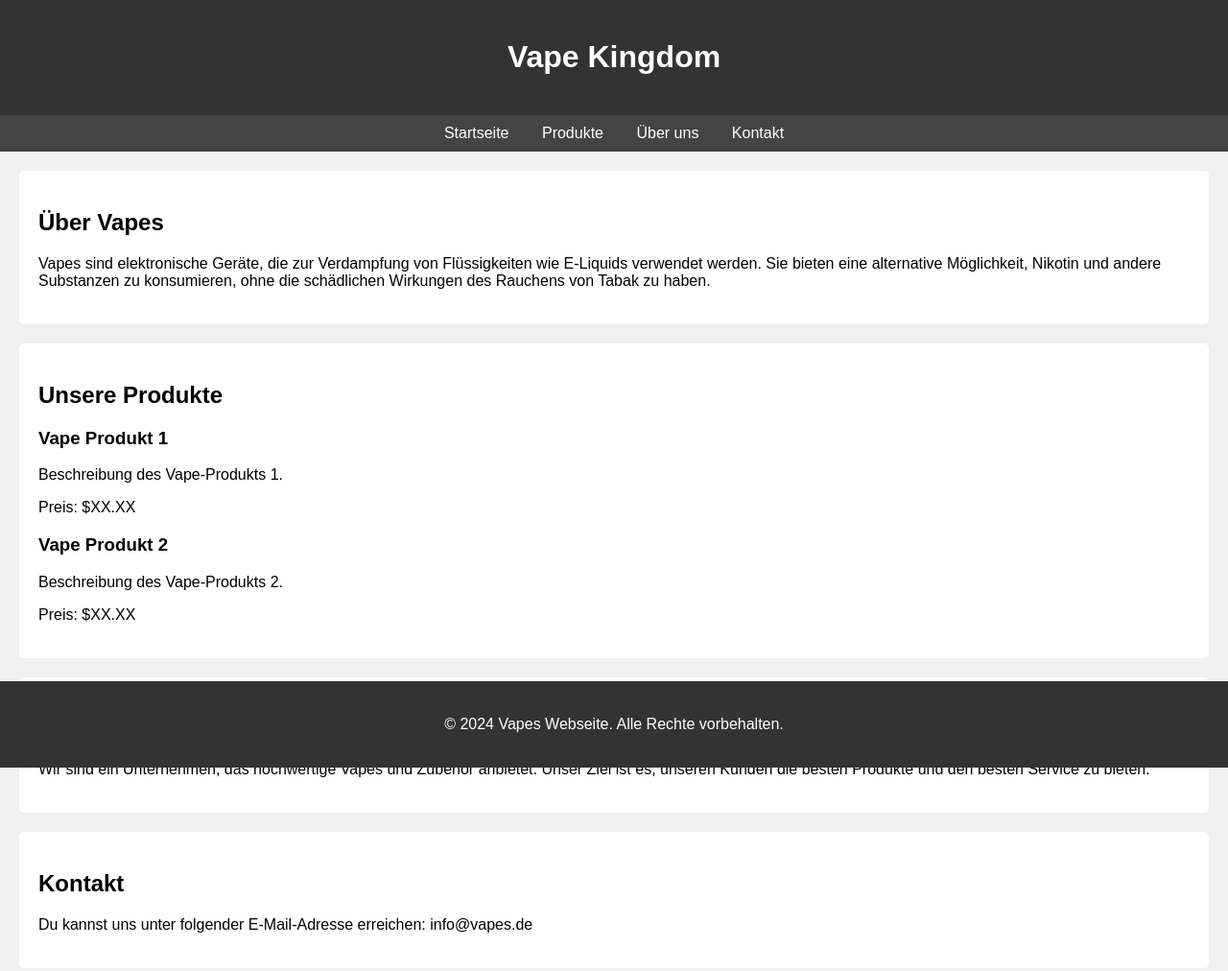
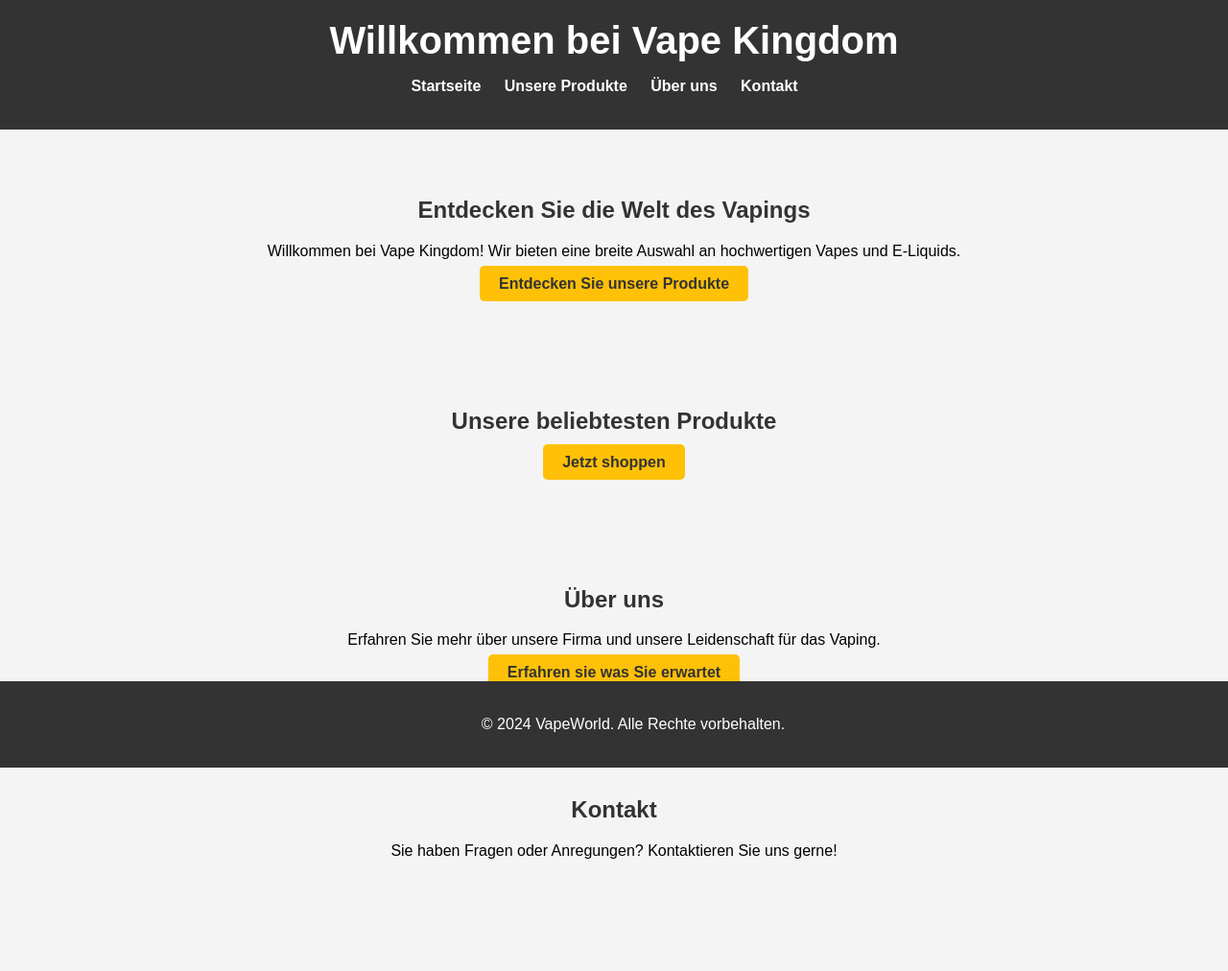
Before and after one commit to sn156675/Vapes, a plain HTML site: page index.html in a window 1280 px wide. Shown: the whole page at 96% size. After the commit the page ends 962 px from the top, so only its background shows below. Drawn offline with Linux system fonts and the light colour scheme.

Commit message:
Alles überarbeitet und verbessert, Einkaufswagen hinzugefügt

```diff
--- a/index.html
+++ b/index.html
@@ -3,99 +3,106 @@
 <head>
     <meta charset="UTF-8">
     <meta name="viewport" content="width=device-width, initial-scale=1.0">
-    <title>Vapes Webseite</title>
+    <title>Willkommen bei VapesWorld</title>
+    <link rel="stylesheet" href="styles.css"> <!-- Stildefinitionen können in einer separaten CSS-Datei gespeichert werden -->
     <style>
         body {
             font-family: Arial, sans-serif;
+            background-color: #f4f4f4;
             margin: 0;
             padding: 0;
-            background-color: #f0f0f0;
         }
-
         header {
             background-color: #333;
             color: #fff;
-            padding: 20px 0;
+            padding: 20px;
             text-align: center;
         }
-
-        nav {
-            background-color: #444;
-            padding: 10px 0;
+        h1 {
+            font-size: 2.5em;
+            margin: 0;
+        }
+        nav ul {
+            list-style-type: none;
+            padding: 0;
+        }
+        nav ul li {
+            display: inline;
+            margin-right: 20px;
+        }
+        nav ul li a {
+            color: #fff;
+            text-decoration: none;
+            font-weight: bold;
+            transition: color 0.3s;
+        }
+        nav ul li a:hover {
+            color: #ffc107;
+        }
+        section {
+            padding: 50px 20px;
             text-align: center;
         }
-
-        nav a {
-            color: #fff;
+        section h2 {
+            color: #333;
+        }
+        .cta-button {
+            background-color: #ffc107;
+            color: #333;
+            padding: 10px 20px;
             text-decoration: none;
-            margin: 0 15px;
+            border-radius: 5px;
+            font-weight: bold;
+            transition: background-color 0.3s;
         }
-
-        nav a:hover {
-            text-decoration: underline;
+        .cta-button:hover {
+            background-color: #ffeb3b;
         }
-
-        section {
-            padding: 20px;
-            margin: 20px;
-            background-color: #fff;
-            border-radius: 5px;
-        }
-
         footer {
             background-color: #333;
             color: #fff;
-            padding: 20px 0;
             text-align: center;
+            padding: 20px;
             position: fixed;
+            width: 100%;
             bottom: 0;
-            width: 100%;
         }
     </style>
 </head>
 <body>
     <header>
-        <h1> Vape Kingdom</h1>
+        <h1>Willkommen bei Vape Kingdom</h1>
+        <nav>
+            <ul>
+                <li><a href="Startseite.html">Startseite</a></li>
+                <li><a href="Produkte.html">Unsere Produkte</a></li>
+                <li><a href="Über uns.html">Über uns</a></li>
+                <li><a href="Kontakt.html">Kontakt</a></li>
+
+            </ul>
+        </nav>
     </header>
-
-    <nav>
-        <a href="Startseite.html">Startseite</a>
-        <a href="Produkte.html">Produkte</a>
-        <a href="Über uns.html">Über uns</a>
-        <a href="Kontakt.html">Kontakt</a>
-    </nav>
-
-    <section id="about">
-        <h2>Über Vapes</h2>
-        <p>Vapes sind elektronische Geräte, die zur Verdampfung von Flüssigkeiten wie E-Liquids verwendet werden. Sie bieten eine alternative Möglichkeit, Nikotin und andere Substanzen zu konsumieren, ohne die schädlichen Wirkungen des Rauchens von Tabak zu haben.</p>
+    <section id="home">
+        <h2>Entdecken Sie die Welt des Vapings</h2>
+        <p>Willkommen bei Vape Kingdom! Wir bieten eine breite Auswahl an hochwertigen Vapes und E-Liquids.</p>
+        <a href="Produkte.html" class="cta-button">Entdecken Sie unsere Produkte</a>
     </section>
-
-    <section id="products">
-        <h2>Unsere Produkte</h2>
-        <div class="product">
-            <h3>Vape Produkt 1</h3>
-            <p>Beschreibung des Vape-Produkts 1.</p>
-            <p>Preis: $XX.XX</p>
-        </div>
-        <div class="product">
-            <h3>Vape Produkt 2</h3>
-            <p>Beschreibung des Vape-Produkts 2.</p>
-            <p>Preis: $XX.XX</p>
-        </div>
+    <section id="produkte">
+        <h2>Unsere beliebtesten Produkte</h2>
+        <!-- Hier können Produktbilder, Beschreibungen und Preise eingefügt werden -->
+        <a href="Produkte.html" class="cta-button">Jetzt shoppen</a>
     </section>
-
-    <section id="about-us">
+    <section id="über">
         <h2>Über uns</h2>
-        <p>Wir sind ein Unternehmen, das hochwertige Vapes und Zubehör anbietet. Unser Ziel ist es, unseren Kunden die besten Produkte und den besten Service zu bieten.</p>
+        <p>Erfahren Sie mehr über unsere Firma und unsere Leidenschaft für das Vaping.</p>
+        <a href="Über uns.html" class="cta-button">Erfahren sie was Sie erwartet</a>
     </section>
-
-    <section id="contact">
+    <section id="kontakt">
         <h2>Kontakt</h2>
-        <p>Du kannst uns unter folgender E-Mail-Adresse erreichen: info@vapes.de</p>
+        <p>Sie haben Fragen oder Anregungen? Kontaktieren Sie uns gerne!</p>
     </section>
-
     <footer>
-        <p>&copy; 2024 Vapes Webseite. Alle Rechte vorbehalten.</p>
+        <p>&copy; 2024 VapeWorld. Alle Rechte vorbehalten.</p>
     </footer>
 </body>
 </html>
```
Also changed, not shown: Produkte.html (+1 -0 lines), Startseite.html (+2 -0 lines), Über uns.html (+1 -0 lines), Einkaufswagen.html (added).
